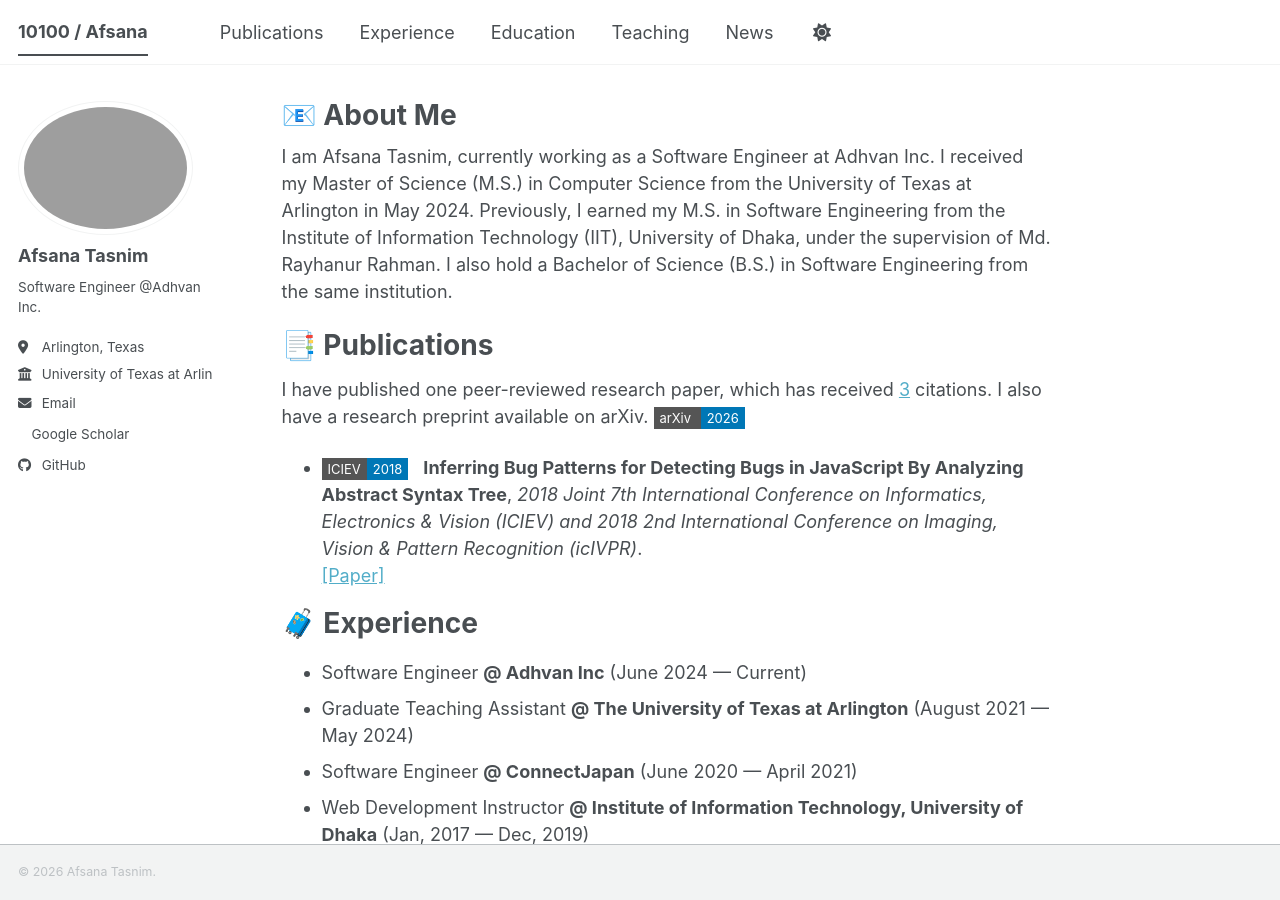
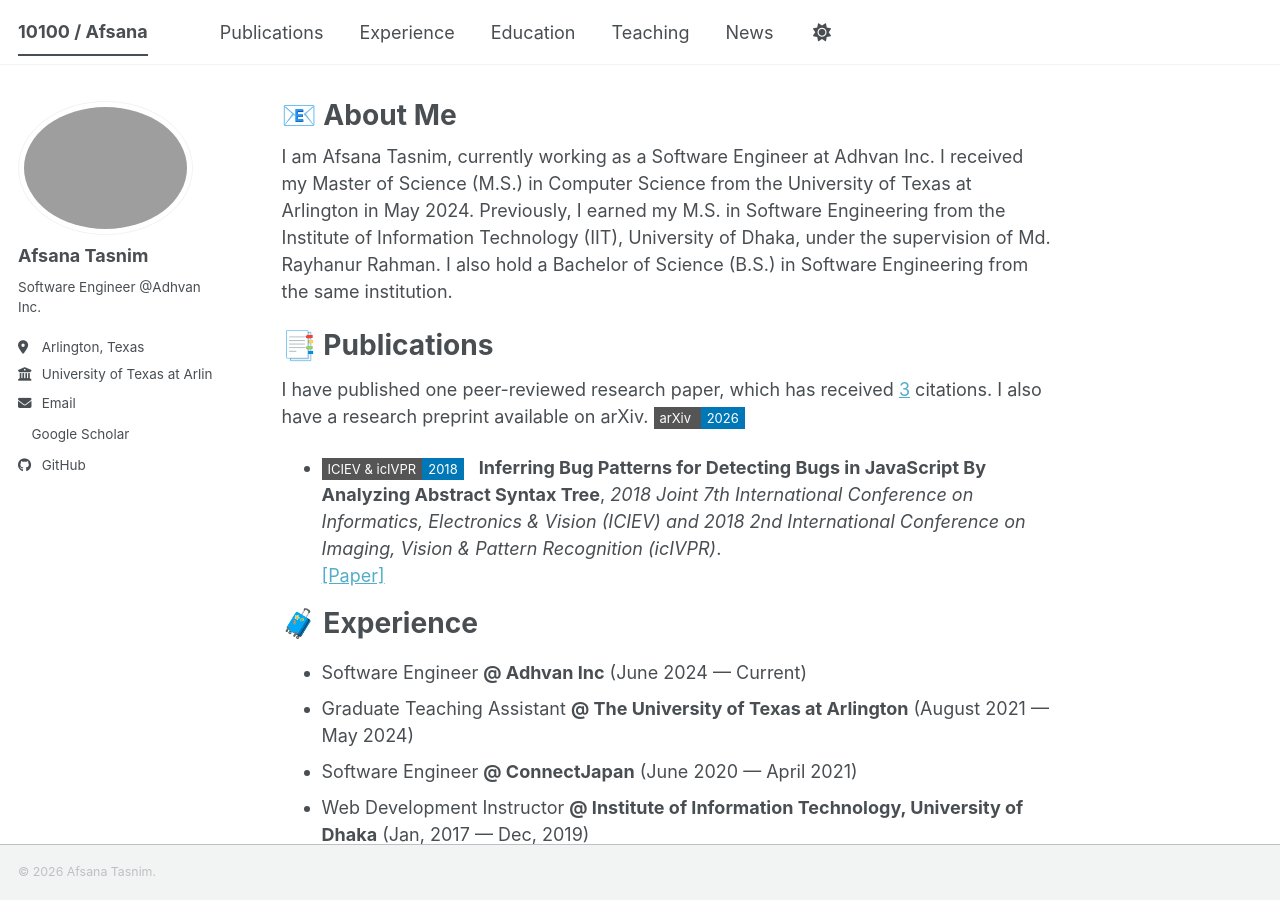
Before and after one commit to AfsanaTasnim/AfsanaTasnim.github.io, a Jekyll site: the page built from _pages/about.md, in a window 1280 px wide and 900 px high. Built offline with Jekyll 4.4.1, drawn with Linux system fonts in a browser that asks for light colours; a style sheet for code colours, icons or effects is not loaded.

Commit message:
Update about.md

```diff
--- a/_pages/about.md
+++ b/_pages/about.md
@@ -20,7 +20,7 @@ I have published one peer-reviewed research paper, which has received [3](https:
 <ul>
   <li>
     <span style="display:inline-block; margin-right:10px; white-space:nowrap;">
-      <span style="background:#555; color:white; padding:3px 6px; font-size:13px;">ICIEV</span><span style="background:#0077b6; color:white; padding:3px 6px; font-size:13px;">2018</span>
+      <span style="background:#555; color:white; padding:3px 6px; font-size:13px;">ICIEV & icIVPR</span><span style="background:#0077b6; color:white; padding:3px 6px; font-size:13px;">2018</span>
     </span>
 
     <strong>Inferring Bug Patterns for Detecting Bugs in JavaScript By Analyzing Abstract Syntax Tree</strong>,
```
